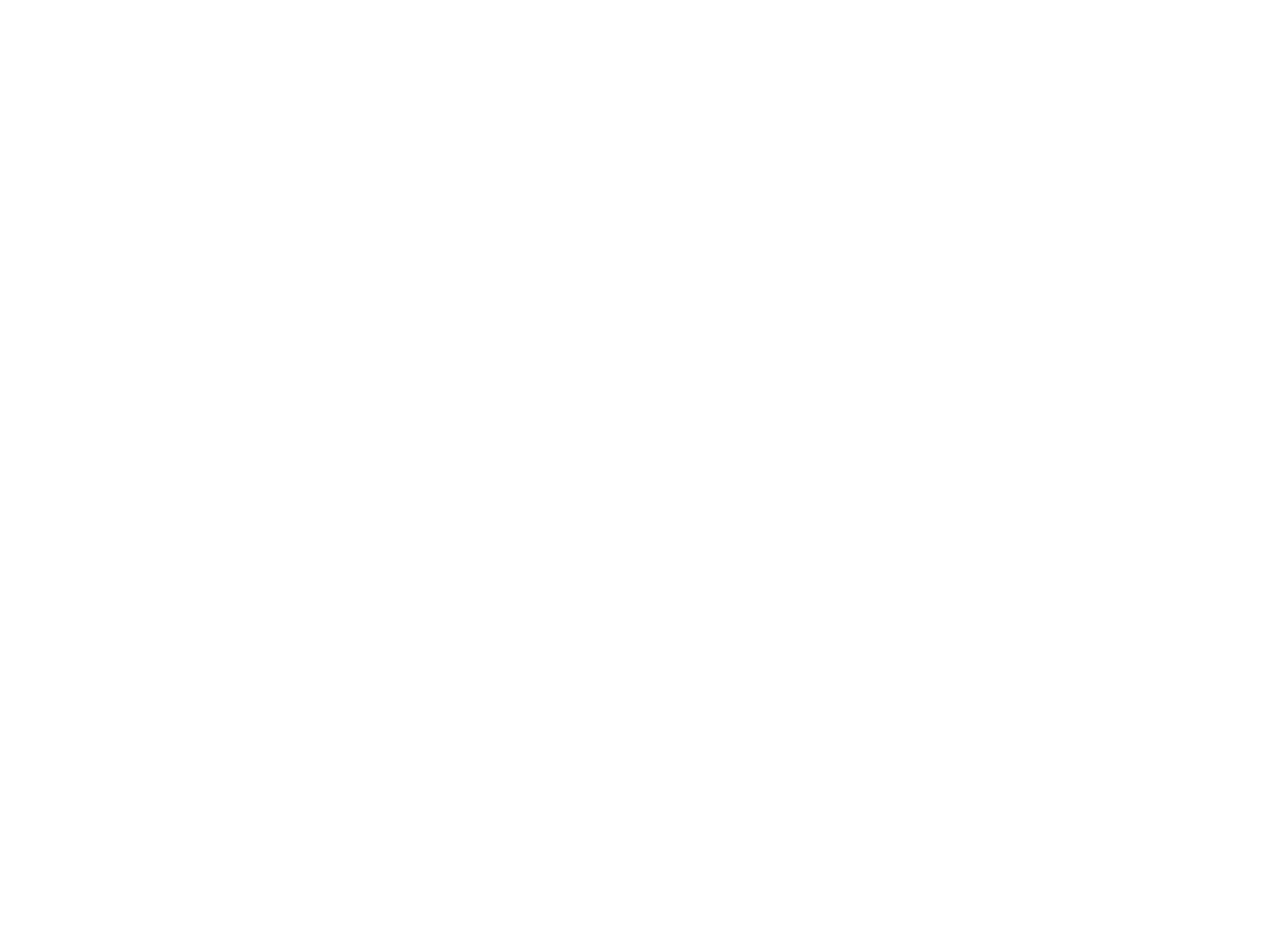
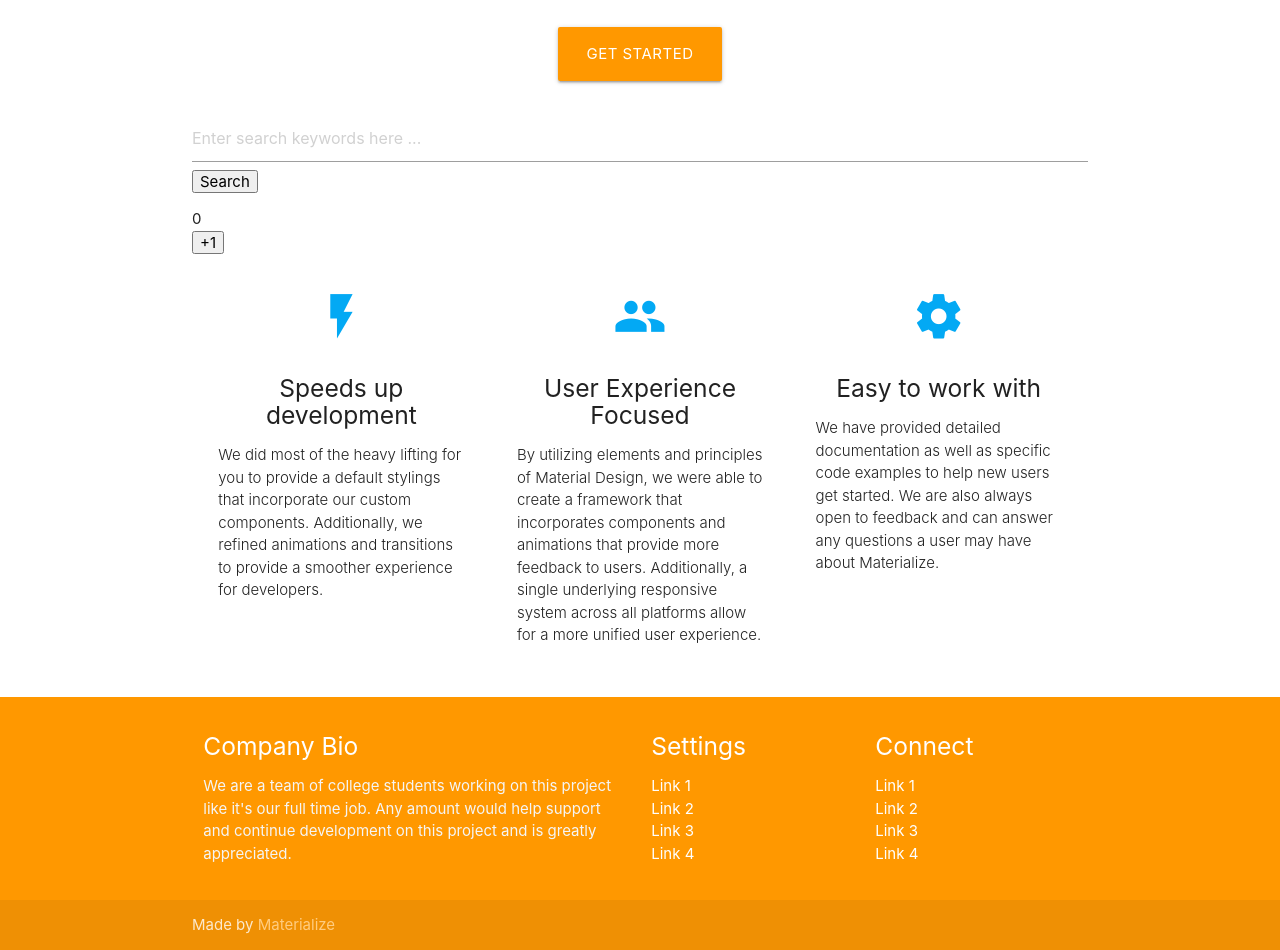
Before and after one commit to iproduct/fullstack-react-academy, a React (Create React App) app in the folder 08-books-lab/: page / in a window 1280 px wide. Shown: the part 262-1212 px from the top of the page. Before the commit the page ends 800 px from the top, so only its background shows below. Built offline with nearby package versions, Linux system fonts and the light colour scheme.

Commit message:
styling added

```diff
--- a/08-books-lab/package.json
+++ b/08-books-lab/package.json
@@ -10,6 +10,7 @@
     "@types/node": "^12.0.0",
     "@types/react": "^17.0.0",
     "@types/react-dom": "^17.0.0",
+    "materialize-css": "^1.0.0",
     "react": "^17.0.2",
     "react-dom": "^17.0.2",
     "react-scripts": "4.0.3",
@@ -39,5 +40,8 @@
       "last 1 firefox version",
       "last 1 safari version"
     ]
+  },
+  "devDependencies": {
+    "@types/materialize-css": "^1.0.11"
   }
 }
--- a/08-books-lab/public/index.html
+++ b/08-books-lab/public/index.html
@@ -3,6 +3,7 @@
   <head>
     <meta charset="utf-8" />
     <link rel="icon" href="%PUBLIC_URL%/favicon.ico" />
+    <link href="https://fonts.googleapis.com/icon?family=Material+Icons" rel="stylesheet">
     <meta name="viewport" content="width=device-width, initial-scale=1" />
     <meta name="theme-color" content="#000000" />
     <meta
--- a/08-books-lab/src/App.tsx
+++ b/08-books-lab/src/App.tsx
@@ -7,13 +7,13 @@
 const BASE_URL = 'https://www.googleapis.com/books/v1/volumes?q='
 export interface AppState {
   books: Item[],
-  filter: string
+  counter: number
 }
 
 export default class App extends React.Component<{}, AppState> {
   state: AppState = {
     books: [],
-    filter: ''
+    counter: 0
   }
   constructor(props: {}) {
     super(props);
@@ -25,23 +25,131 @@
   // }
 
   async fetchBooks(keywords: string) {
-    const resp = await fetch(BASE_URL+keywords)
+    const resp = await fetch(BASE_URL + keywords)
     const root = await resp.json() as RootObject
-    this.setState({books: root.items})
+    this.setState({ books: root.items })
   }
 
   addRemoveFavourite = (add: boolean) => {
 
   }
 
+  plusOne = () => {
+    this.setState(state => ({ counter: state.counter + 1 }))
+  }
+
   render() {
     return (
+      <React.Fragment>
+        <nav className="light-blue lighten-1" role="navigation">
+          <div className="nav-wrapper container"><a id="logo-container" href="#" className="brand-logo">Logo</a>
+            <ul className="right hide-on-med-and-down">
+              <li><a href="#">Navbar Link</a></li>
+            </ul>
+
+            <ul id="nav-mobile" className="sidenav">
+              <li><a href="#">Navbar Link</a></li>
+            </ul>
+            <a href="#" data-target="nav-mobile" className="sidenav-trigger"><i className="material-icons">menu</i></a>
+          </div>
+        </nav>
+        <div className="section no-pad-bot" id="index-banner">
+          <div className="container">
+            <h1 className="header center orange-text">Starter Template</h1>
+            <div className="row center">
+              <h5 className="header col s12 light">A modern responsive front-end framework based on Material Design</h5>
+            </div>
+            <div className="row center">
+              <a href="http://materializecss.com/getting-started.html" id="download-button" className="btn-large waves-effect waves-light orange">Get Started</a>
+            </div>
+
+          </div>
+        </div>
+
+
+        <div className="container">
+          <div className="section">
             <div className="App">
               <Search onsearch={this.fetchBooks} />
               <Books books={this.state.books} onFavourite={this.addRemoveFavourite}>
                 <div>I'm a child in tag body</div>
+                String directly in the tag body
+                <p>I'm a second child in tag body</p>
+                <div>I'm a third child in tag body</div>
+                Second string directly in the tag body
               </Books>
+              <div>{this.state.counter}</div>
+              <button type="button" onClick={this.plusOne}>+1</button>
             </div>
+
+            <div className="row">
+              <div className="col s12 m4">
+                <div className="icon-block">
+                  <h2 className="center light-blue-text"><i className="material-icons">flash_on</i></h2>
+                  <h5 className="center">Speeds up development</h5>
+
+                  <p className="light">We did most of the heavy lifting for you to provide a default stylings that incorporate our custom components. Additionally, we refined animations and transitions to provide a smoother experience for developers.</p>
+                </div>
+              </div>
+
+              <div className="col s12 m4">
+                <div className="icon-block">
+                  <h2 className="center light-blue-text"><i className="material-icons">group</i></h2>
+                  <h5 className="center">User Experience Focused</h5>
+
+                  <p className="light">By utilizing elements and principles of Material Design, we were able to create a framework that incorporates components and animations that provide more feedback to users. Additionally, a single underlying responsive system across all platforms allow for a more unified user experience.</p>
+                </div>
+              </div>
+
+              <div className="col s12 m4">
+                <div className="icon-block">
+                  <h2 className="center light-blue-text"><i className="material-icons">settings</i></h2>
+                  <h5 className="center">Easy to work with</h5>
+
+                  <p className="light">We have provided detailed documentation as well as specific code examples to help new users get started. We are also always open to feedback and can answer any questions a user may have about Materialize.</p>
+                </div>
+              </div>
+            </div>
+
+          </div>
+        </div>
+
+        <footer className="page-footer orange">
+          <div className="container">
+            <div className="row">
+              <div className="col l6 s12">
+                <h5 className="white-text">Company Bio</h5>
+                <p className="grey-text text-lighten-4">We are a team of college students working on this project like it's our full time job. Any amount would help support and continue development on this project and is greatly appreciated.</p>
+
+
+              </div>
+              <div className="col l3 s12">
+                <h5 className="white-text">Settings</h5>
+                <ul>
+                  <li><a className="white-text" href="#!">Link 1</a></li>
+                  <li><a className="white-text" href="#!">Link 2</a></li>
+                  <li><a className="white-text" href="#!">Link 3</a></li>
+                  <li><a className="white-text" href="#!">Link 4</a></li>
+                </ul>
+              </div>
+              <div className="col l3 s12">
+                <h5 className="white-text">Connect</h5>
+                <ul>
+                  <li><a className="white-text" href="#!">Link 1</a></li>
+                  <li><a className="white-text" href="#!">Link 2</a></li>
+                  <li><a className="white-text" href="#!">Link 3</a></li>
+                  <li><a className="white-text" href="#!">Link 4</a></li>
+                </ul>
+              </div>
+            </div>
+          </div>
+          <div className="footer-copyright">
+            <div className="container">
+              Made by <a className="orange-text text-lighten-3" href="http://materializecss.com">Materialize</a>
+            </div>
+          </div>
+        </footer>
+      </React.Fragment>
     );
   }
 }
--- a/08-books-lab/src/Books.tsx
+++ b/08-books-lab/src/Books.tsx
@@ -6,16 +6,23 @@
 export interface BooksProps {
     books: Item[];
     onFavourite(add: boolean): any;
-    children?: JSX.Element;
+    // children?: ReactNode;
 }
 
-const Books: React.FC<BooksProps> = ({ books, children, ...rest }: BooksProps) => {
+const Books: React.FC<BooksProps> = ({ books, children, ...rest }) => {
     return (
         <React.Fragment>
             <ul>
                 {books.map(book => (<BookItem key={book.id} book={book} {...rest} />))}
             </ul>
-            {children}
+            {/* <ul> */}
+                {/* {React.Children.toArray(children).filter(child => (child as HTMLElement).tagName === 'div') */}
+                {/* {React.Children.map(children, ch => (<li>{ch}</li>))} */}
+                {/* {React.Children.toArray(children)
+                    .filter(child => !(typeof child === "string") && (child as JSX.Element).type === 'div')
+                    .map((child, index) => (<li key={index}>{index}: {child}: {(child as JSX.Element).type}</li>))
+                } */}
+            {/* </ul> */}
         </React.Fragment>
     )
 }
--- a/08-books-lab/src/index.css
+++ b/08-books-lab/src/index.css
@@ -1,13 +1,7 @@
-body {
-  margin: 0;
-  font-family: -apple-system, BlinkMacSystemFont, 'Segoe UI', 'Roboto', 'Oxygen',
-    'Ubuntu', 'Cantarell', 'Fira Sans', 'Droid Sans', 'Helvetica Neue',
-    sans-serif;
-  -webkit-font-smoothing: antialiased;
-  -moz-osx-font-smoothing: grayscale;
+
+.icon-block {
+  padding: 0 15px;
 }
-
-code {
-  font-family: source-code-pro, Menlo, Monaco, Consolas, 'Courier New',
-    monospace;
+.icon-block .material-icons {
+	font-size: inherit;
 }
--- a/08-books-lab/src/index.tsx
+++ b/08-books-lab/src/index.tsx
@@ -1,5 +1,7 @@
 import React from 'react';
 import ReactDOM from 'react-dom';
+import 'materialize-css/dist/css/materialize.min.css';
+import 'materialize-css/dist/js/materialize.min.js';
 import './index.css';
 import App from './App';
 import reportWebVitals from './reportWebVitals';
```
Also changed, not shown: 1 other file (tests, documents, lock files or other folders). Lines whose indentation alone changed are shown as unchanged.
